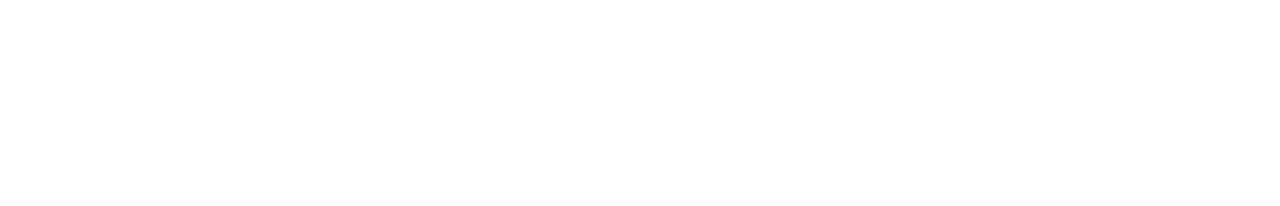
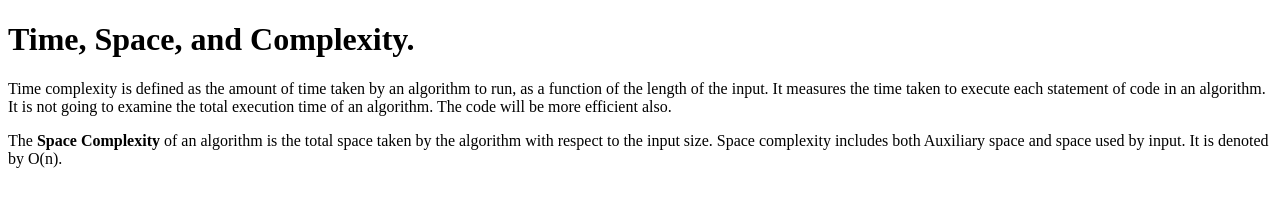
Before and after one commit to acciojob/time-and-space-complexity-Kaushal0143, a website: page main.html in a window 1280 px wide. Drawn offline with Linux system fonts and the light colour scheme.

Commit message:
created a submission

```diff
--- a/main.html
+++ b/main.html
@@ -8,6 +8,16 @@
 
 <body>
 	<!-- the entire body must be written by student -->
+	<h1>
+		Time, Space, and Complexity.
+	</h1>
+	<p>
+		Time complexity is defined as the amount of time taken by an algorithm to run, as a function of the length of the input. It measures the time taken to execute each statement of code in an algorithm. It is not going to examine the total execution time of an algorithm.
+		The code will be more efficient also.
+	</p>
+	<p>
+		The <b>Space Complexity</b> of an algorithm is the total space taken by the algorithm with respect to the input size. Space complexity includes both Auxiliary space and space used by input. It is denoted by O(n).
+	</p>
     <script type="text/javascript" src="./script.js">
 </script>
 
```
